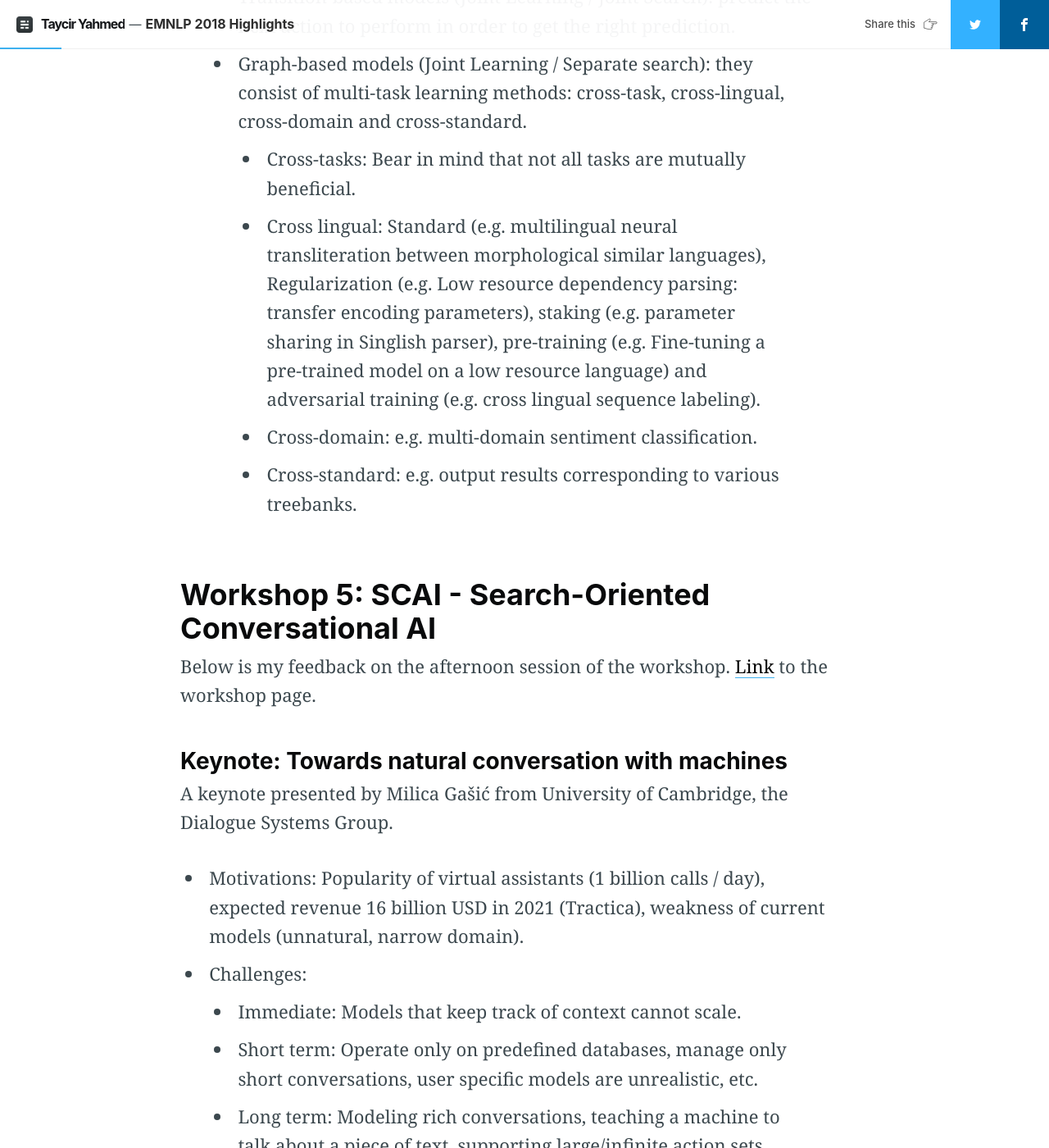
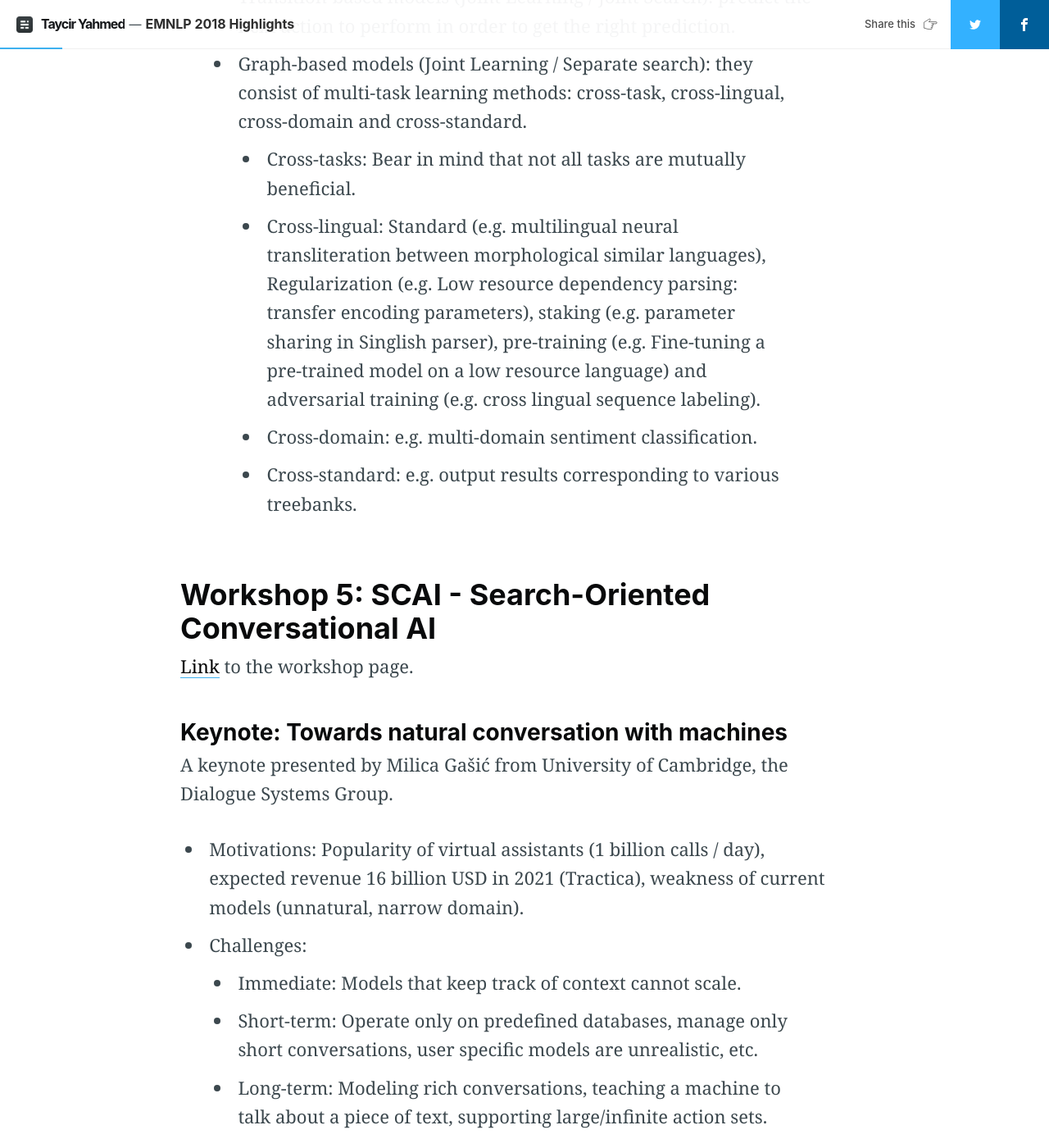
Before and after one commit to tayciryahmed/tayciryahmed.github.io, a Jekyll site: the page built from _posts/2018-12-05-emnlp2018.markdown, in a window 1280 px wide and 1400 px high, scrolled down 1914 px. Shown: the whole window at 82% size. Built offline with Jekyll 4.4.1, drawn with Linux system fonts in a browser that asks for light colours; nearby versions of some CDN libraries; comment, search, counter and statistics services are not loaded; some of the changed text lies outside the part shown.

Commit message:
Update 2018-12-05-emnlp2018.markdown

```diff
--- a/_posts/2018-12-05-emnlp2018.markdown
+++ b/_posts/2018-12-05-emnlp2018.markdown
@@ -28,13 +28,13 @@
     * Transition-based models (Joint Learning / Joint Search): predict the next action to perform in order to get the right prediction.
     * Graph-based models (Joint Learning / Separate search): they consist of multi-task learning methods: cross-task, cross-lingual, cross-domain and cross-standard.
         * Cross-tasks: Bear in mind that not all tasks are mutually beneficial.
-        * Cross lingual: Standard (e.g. multilingual neural transliteration between morphological similar languages), Regularization (e.g. Low resource dependency parsing: transfer encoding parameters), staking (e.g. parameter sharing in Singlish parser), pre-training (e.g. Fine-tuning a pre-trained model on a low resource language) and adversarial training (e.g. cross lingual sequence labeling).
+        * Cross-lingual: Standard (e.g. multilingual neural transliteration between morphological similar languages), Regularization (e.g. Low resource dependency parsing: transfer encoding parameters), staking (e.g. parameter sharing in Singlish parser), pre-training (e.g. Fine-tuning a pre-trained model on a low resource language) and adversarial training (e.g. cross lingual sequence labeling).
         * Cross-domain: e.g. multi-domain sentiment classification.
         * Cross-standard: e.g. output results corresponding to various treebanks.
 
 ## Workshop 5: SCAI - Search-Oriented Conversational AI
 
-Below is my feedback on the afternoon session of the workshop. [Link](https://scai.info/) to the workshop page.
+[Link](https://scai.info/) to the workshop page.
 
 ### Keynote: Towards natural conversation with machines
 
@@ -43,8 +43,8 @@
 * Motivations: Popularity of virtual assistants (1 billion calls / day), expected revenue 16 billion USD in 2021 (Tractica), weakness of current models (unnatural, narrow domain).
 * Challenges:
     * Immediate: Models that keep track of context cannot scale.
-    * Short term: Operate only on predefined databases, manage only short conversations, user specific models are unrealistic, etc.
-    * Long term: Modeling rich conversations, teaching a machine to talk about a piece of text, supporting large/infinite action sets.
+    * Short-term: Operate only on predefined databases, manage only short conversations, user specific models are unrealistic, etc.
+    * Long-term: Modeling rich conversations, teaching a machine to talk about a piece of text, supporting large/infinite action sets.
 * The presentation shows how machine learning solves two challenges in dialogue systems:
     * Belief tracking: Tracking every concept requires training data for each one: Reuse knowledge for different concepts, use semantically-constrained word vector embeddings and architectures that share parameters.
     * Response experience from a large set of possibilities, using deep reinforcement learning.
@@ -86,7 +86,7 @@
 
 * Future of conversational AI?
     * Jason Weston: Online learning.
-    * Antoine Bordes: End-to-end response specialized bot (task oriented and domain oriented), not general purpose chatbots but specialized on domains to insure complex tasks’ completion.
+    * Antoine Bordes: End-to-end response specialized bot (task-oriented and domain-oriented), not general purpose chatbots but specialized on domains to insure complex tasks’ completion.
     * Bill Dolan: Discussed the importance of chit-chat in task oriented chatbots.
     * Milica Gašić: Bigger challenges for Conversational AI : Humans don’t talk to systems the way they talk to humans. Need to work on question generation, not only response generation.
 * How to evaluate the quality of dialogue systems?
@@ -172,7 +172,7 @@
     * Generation: Inform AND ground.
 * Hierarchical dialog management :
     * Master (Global):
-        * Rank topics , mini-tasks, content
+        * Rank topics, mini-tasks, content
         * Consider: topic coherence, user engagement, content availability
     * Mini-tasks (Local):
         * Greetings, goodbye, menu.
@@ -192,8 +192,6 @@
 * Different user goals: information seeking, opinion sharing, getting to know each other.
 
 ## Brussels NLP meetup
-
-The organizers of this monthly meetup took advantage of the EMNLP conference, to invite high profile speakers. Below is a synthesis of the different presentations.
 
 ### Understanding Structure in Language through Wikipedia Edits
 
@@ -271,8 +268,6 @@
 
 ## Workshop 2: CoNLL
 
-Feedback on the CoNLL 2<sup>nd</sup> and 3<sup>rd</sup> sessions:
-
 ### Invited talk: Semantic spaces across diverse languages
 
 Presentation by Asifa Majid (University of York).
@@ -311,7 +306,7 @@
     * Context-Response matching for multi-turn response selection.
     * Merging research directions: matching with better representations, matching with unlabeled data.
 * Generation based chatbots:
-    * Single turn generation: seq2seq, attention, bidirectional (MT inspiration).
+    * Single-turn generation: seq2seq, attention, bidirectional (MT inspiration).
     * Multi-turn generation: Hierarchical context modeling.
 * Many other subjects include: diversity in conversations, content introducing, topics and emotion in conversations, persona in chat, reinforcement and adversarial learning in conversations.
 * Evaluation metrics for conversations: Weak correlation between human and automatic evaluations (BLEU, information, e.g. entropy and perplexity, diversity, average response length, ADEM, RUBER).
@@ -331,7 +326,7 @@
     * 14 workshops, 6 tutorials, 351 long paper presentations, 198 short paper presentations, 10 TACL paper presentations, 29 demo presentations.
     * 60 area chairs, 1436 long/short papers reviewers, 150 demo paper reviewers.
     * Gender diversity: 74.7% male reviewers, 68.3% male area/program chairs.
-    * 4 plenaries: 3 keynotes + Best papers awards
+    * 4 plenaries: 3 keynotes + Best papers awards.
     * 11 parallel sessions: 4 oral sessions, 1 poster session.
 * Companies: Bloomberg, Google, Facebook, Salesforce, Apple, ASAPP, Amazon, Baidu, Grammarly, Naver Labs Europe, Ku Leuven, FWO, Megagon Labs, Huawei, eBay, Microsoft, Naver Line, Oracle, PolyAI, Sogou, YITI, Duolingo, Nuance, Shannon.ai, NextAI, textkernel, Allen Institute for AI, text IQ, etc.
 
@@ -455,9 +450,7 @@
 
 Find more on the [slides](https://drive.google.com/file/d/1xr8bnf1VnUZP9Ew1h8fjKCEs5InHhNps/view?usp=sharing).
 
-## Best Paper Awards and Closing
-
-The winning papers are:
+## Best Paper Awards
 
 * Best Long papers:
     * _<span style="text-decoration:underline;">Linguistically-Informed Self-Attention for Semantic Role Labeling</span>_: In this [paper](http://aclweb.org/anthology/D18-1548), the authors present linguistically-informed self-attention (LISA): a neural network model that combines multi-head self-attention with multi-task learning across dependency parsing, part-of-speech tagging, predicate detection and SRL.
```
Also changed, not shown: other parts of _posts/2018-12-05-emnlp2018.markdown (+4 -6 lines).
